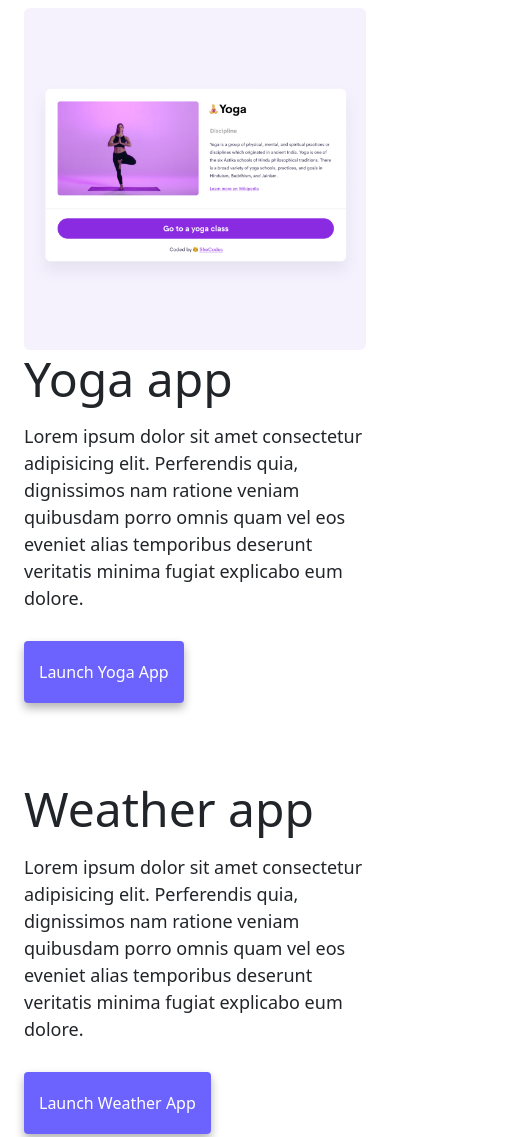
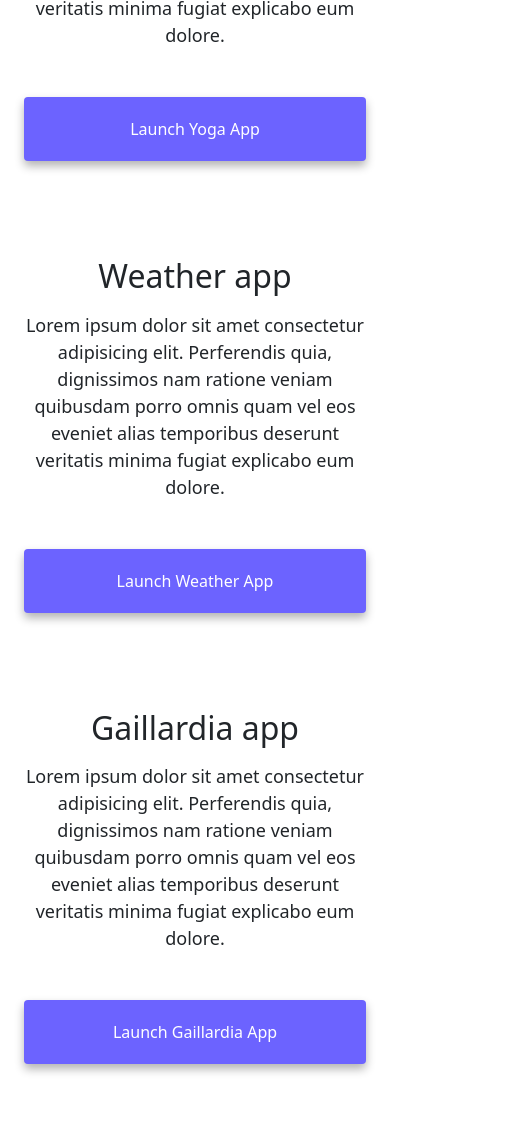
Before and after one commit to Tetiana-Far/Portfolio, a plain HTML site: page index.html in a window 390 px wide. Shown: the part 632-1769 px from the top of the page, 516 px wide, since content can reach past the window. Drawn offline with nearby package versions, Linux system fonts and the light colour scheme.

Commit message:
Adapted for mobile devises

```diff
--- a/index.html
+++ b/index.html
@@ -55,12 +55,12 @@
       </div>
       <div class="container">
         <div class="row mb-5">
-          <div class="col-md-6">
-            <img src="images/yoga.png" alt="Yoga app" class="img-fluid rounded" />
+          <div class="col-sm-6">
+            <img src="images/yoga.png" alt="Yoga app" class="img-fluid rounded d-none d-sm-block" />
           </div>
-          <div class="col-md-6">
-            <h2 class="mb-3 text-start">Yoga app</h2>
-            <p>
+          <div class="col-sm-6">
+            <h2 class="mb-3 text-start app-heading">Yoga app</h2>
+            <p class="app-paragraph">
               Lorem ipsum dolor sit amet consectetur adipisicing elit.
               Perferendis quia, dignissimos nam ratione veniam quibusdam porro
               omnis quam vel eos eveniet alias temporibus deserunt veritatis
@@ -72,9 +72,9 @@
           </div>
         </div>
         <div class="row mb-5">
-          <div class="col-md-6">
-            <h2 class="mb-3 text-start">Weather app</h2>
-            <p>
+          <div class="col-sm-6">
+            <h2 class="mb-3 text-start app-heading">Weather app</h2>
+            <p class="app-paragraph">
               Lorem ipsum dolor sit amet consectetur adipisicing elit.
               Perferendis quia, dignissimos nam ratione veniam quibusdam porro
               omnis quam vel eos eveniet alias temporibus deserunt veritatis
@@ -84,17 +84,17 @@
               <a href="#" class="app-link" title="Weather app">Launch Weather app</a>
             </div>
           </div>
-          <div class="col-md-6">
-            <img src="images/weather.png" alt="Weather app" class="img-fluid rounded" />
+          <div class="col-sm-6">
+            <img src="images/weather.png" alt="Weather app" class="img-fluid rounded d-none d-sm-block" />
           </div>
         </div>
         <div class="row mb-5">
-          <div class="col-md-6">
-            <img src="images/gaillardia.jpg" alt="Gaillardia project" class="img-fluid rounded" />
+          <div class="col-sm-6">
+            <img src="images/gaillardia.jpg" alt="Gaillardia project" class="img-fluid rounded d-none d-sm-block" />
           </div>
-          <div class="col-md-6">
-            <h2 class="mb-3 text-start">Gaillardia app</h2>
-            <p>
+          <div class="col-sm-6">
+            <h2 class="mb-3 text-start app-heading">Gaillardia app</h2>
+            <p class="app-paragraph">
               Lorem ipsum dolor sit amet consectetur adipisicing elit.
               Perferendis quia, dignissimos nam ratione veniam quibusdam porro
               omnis quam vel eos eveniet alias temporibus deserunt veritatis
--- a/style.css
+++ b/style.css
@@ -87,3 +87,23 @@ p {
 .app-link:hover {
   color: #0a58ca;
 }
+
+@media (max-width: 576px){
+  h1 {
+    font-size: 40px;
+  }
+  h2 {
+    font-size: 32px;
+  }
+  .app-heading {
+    text-align: center !important;
+  }
+  .app-paragraph {
+    text-align: center;
+  }
+  .app-link {
+    display: block;
+    margin: 0auto;
+    text-align: center;
+  }
+}
```
